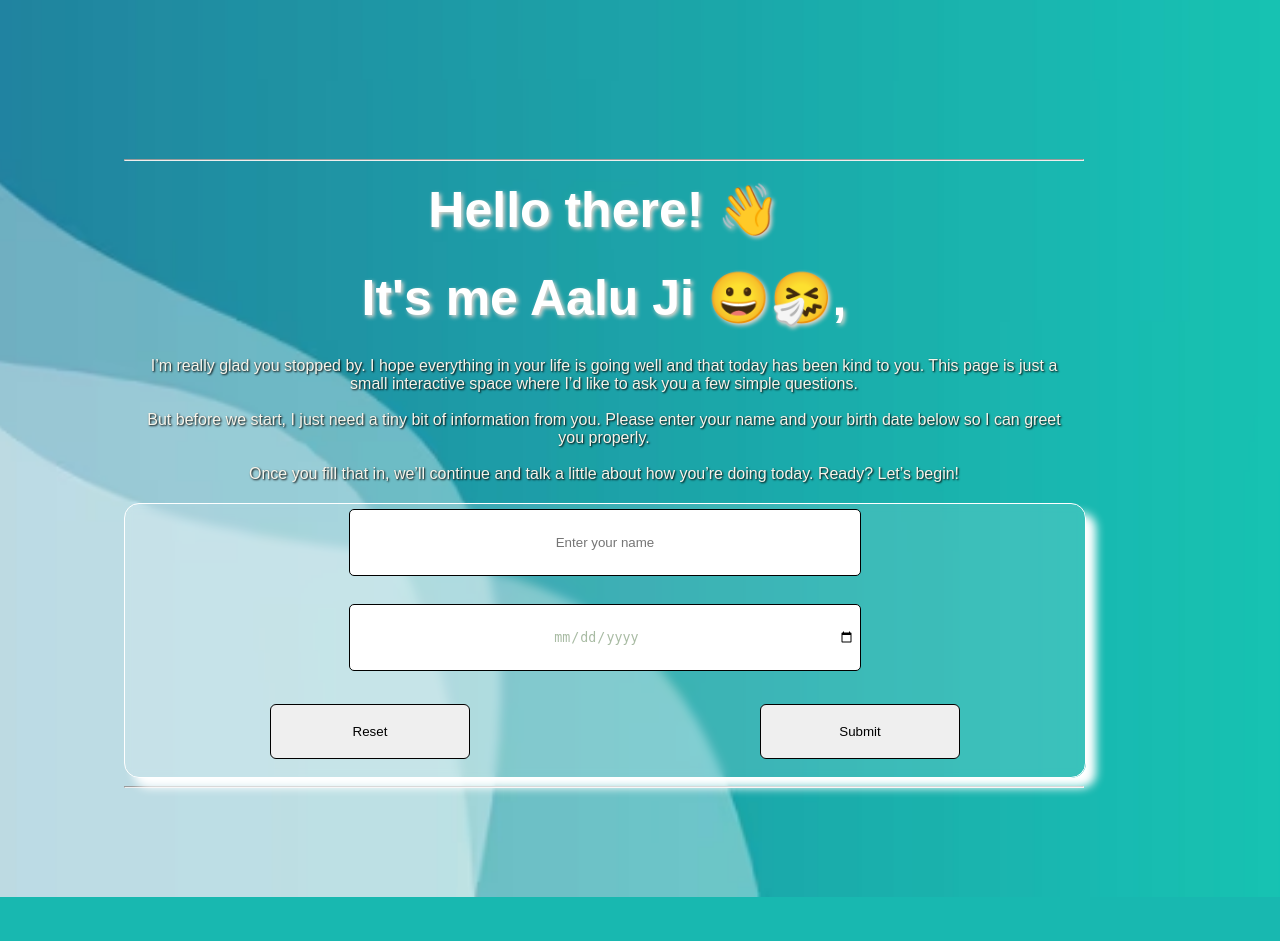
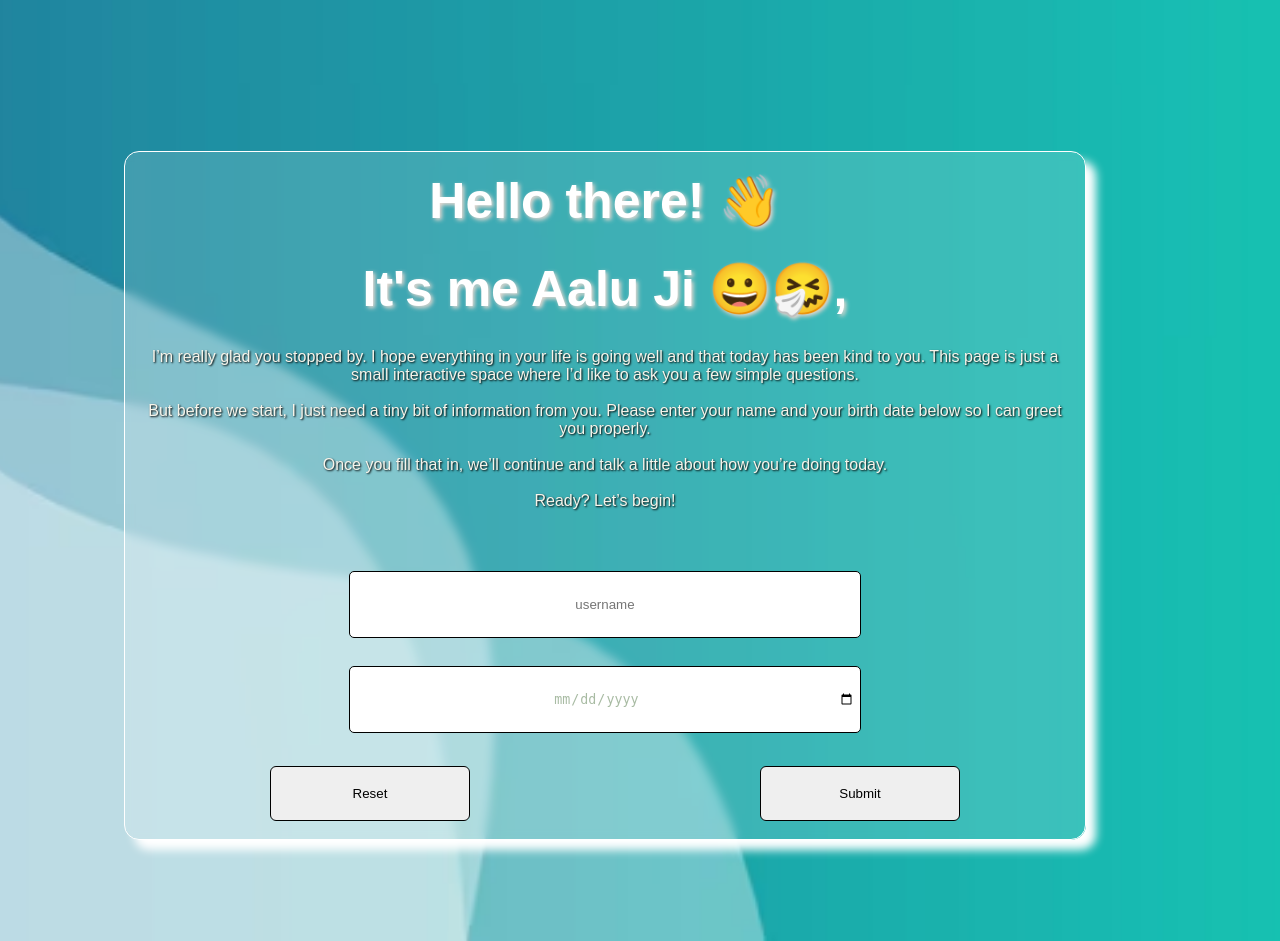
Before and after one commit to Unbeatable-Abhay/Birthday-project-flask, a Flask app: page / in a window 1280 px wide. Before the commit the page ends 897 px from the top, so only its background shows below. Run offline with Flask 3, Linux system fonts and the light colour scheme.

Commit message:
Update wlcm.html

```diff
--- a/templates/wlcm.html
+++ b/templates/wlcm.html
@@ -6,7 +6,10 @@
     <link rel="stylesheet" href="{{ url_for('static', filename='style.css') }}">
 </head>
 <body>
-<hr>
+
+
+<form action = "/" method = "POST">
+
     <h1>Hello there! 👋 <br></h1>
     <h1>It's me Aalu Ji 😀🤧,</h1>
     <p>
@@ -14,21 +17,21 @@ I’m really glad you stopped by. I hope everything in your life is going well a
     <br><br>
     But before we start, I just need a tiny bit of information from you. Please enter your name and your birth date below so I can greet you properly.
     <br><br>
-Once you fill that in, we’ll continue and talk a little about how you’re doing today. Ready? Let’s begin!
+    Once you fill that in, we’ll continue and talk a little about how you’re doing today.<br><br> Ready? Let’s begin!
     </p>
 
-<form action = "/" method = "POST">
+    <br> <br>
 
     <div class = "name">
         <label for = "nm"></label>
-        <input type = "text" id = "nm" name = "nm" placeholder = "Enter your name" required>
+        <input type = "text" id = "nm" name = "nm" placeholder = "username" required>
     </div>
 
     <br>
 
     <div class = "date">
         <label for = "bdt"></label>
-        <input type = "date" id = "bdt" name = "bdt" placeholder = "Enter your birthdate" required>
+        <input type = "date" id = "bdt" name = "bdt" placeholder = "Birthdate..." required>
     </div>
 
     <br>
@@ -39,11 +42,11 @@ Once you fill that in, we’ll continue and talk a little about how you’re doi
         <label for = "sub"></label>
         <input type = "submit" id = "sub" name = "sub">
     </div>
-
     <br>
 
 </form>
 
-<hr>
+
+
 </body>
 </html>
```
Lines whose indentation alone changed are shown as unchanged.
